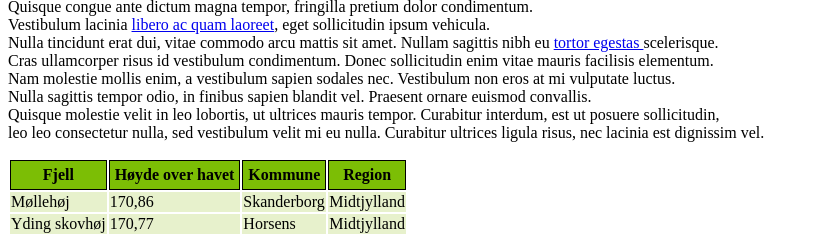
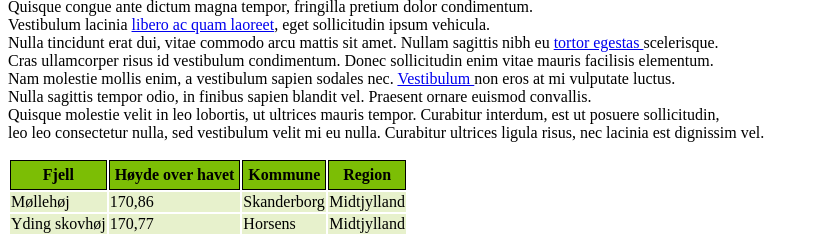
Before and after one commit to Stineskarland/Ccs-7.6-7.9, a plain HTML site: page index.html in a window 1280 px wide. Shown: the part 120-356 px from the top of the page, without its empty margins (0-814 px from the left). Drawn offline with Linux system fonts and the light colour scheme.

Commit message:
Update index.html

```diff
--- a/index.html
+++ b/index.html
@@ -34,7 +34,7 @@
     Vestibulum lacinia <a href="#"> libero ac quam laoreet</a>, eget sollicitudin ipsum vehicula.<br>
     Nulla tincidunt erat dui, vitae commodo arcu mattis sit amet. Nullam sagittis nibh eu <a href="https://lipsum.com/feed/html">tortor egestas </a> scelerisque.<br>
     Cras ullamcorper risus id vestibulum condimentum. Donec sollicitudin enim vitae mauris facilisis elementum.<br>
-    Nam molestie mollis enim, a vestibulum sapien sodales nec. <ahref="https://github.com/login?return_to=%2Fenterprise">Vestibulum </a> non eros at mi vulputate luctus.<br>
+    Nam molestie mollis enim, a vestibulum sapien sodales nec. <a href="https://github.com/login?return_to=%2Fenterprise">Vestibulum </a> non eros at mi vulputate luctus.<br>
     Nulla sagittis tempor odio, in finibus sapien blandit vel. Praesent ornare euismod convallis.<br>
     Quisque molestie velit in leo lobortis, ut ultrices mauris tempor. Curabitur interdum, est ut posuere sollicitudin,<br>
     leo leo consectetur nulla, sed vestibulum velit mi eu nulla. Curabitur ultrices ligula risus, nec lacinia est dignissim vel.
```
